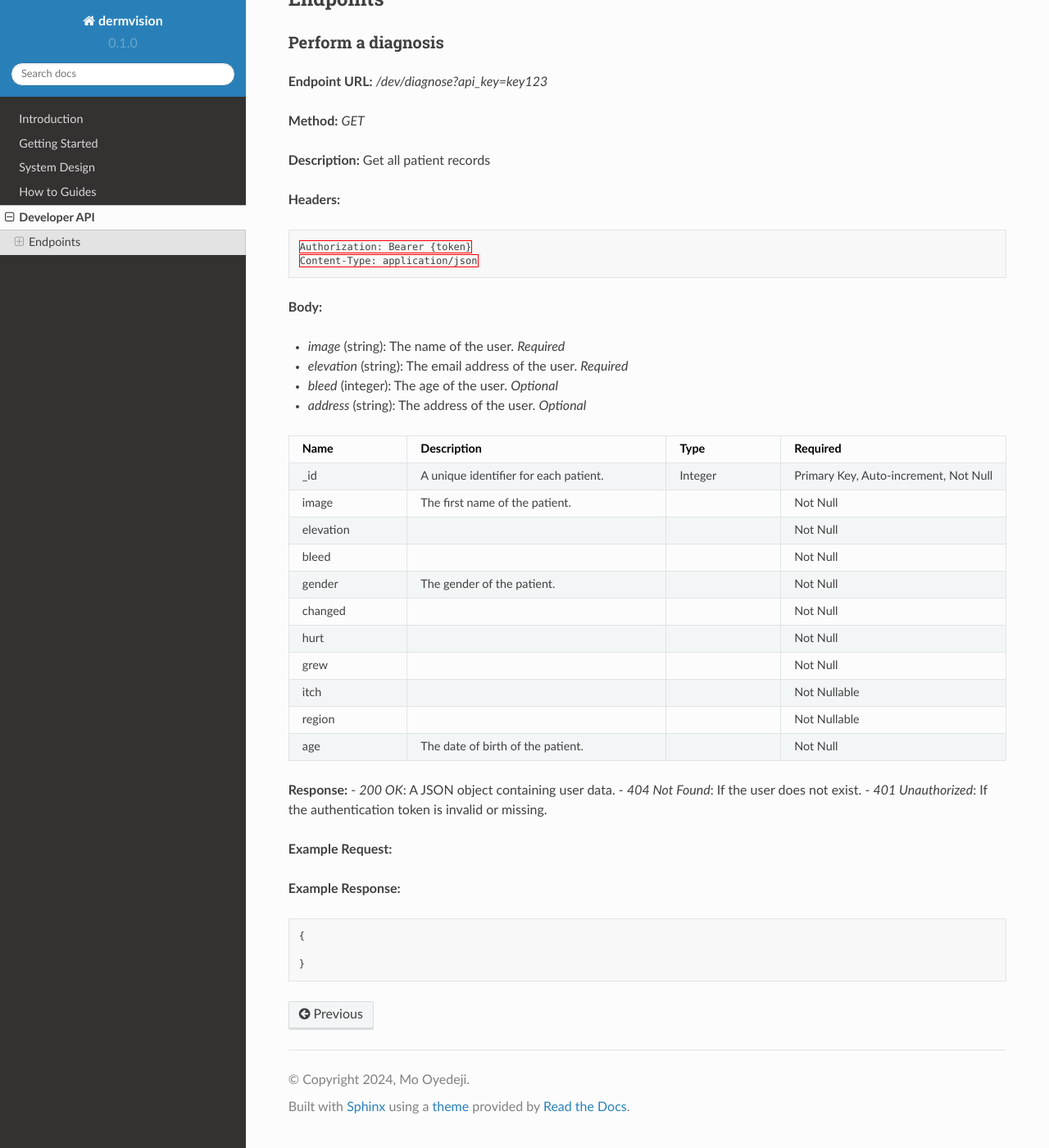
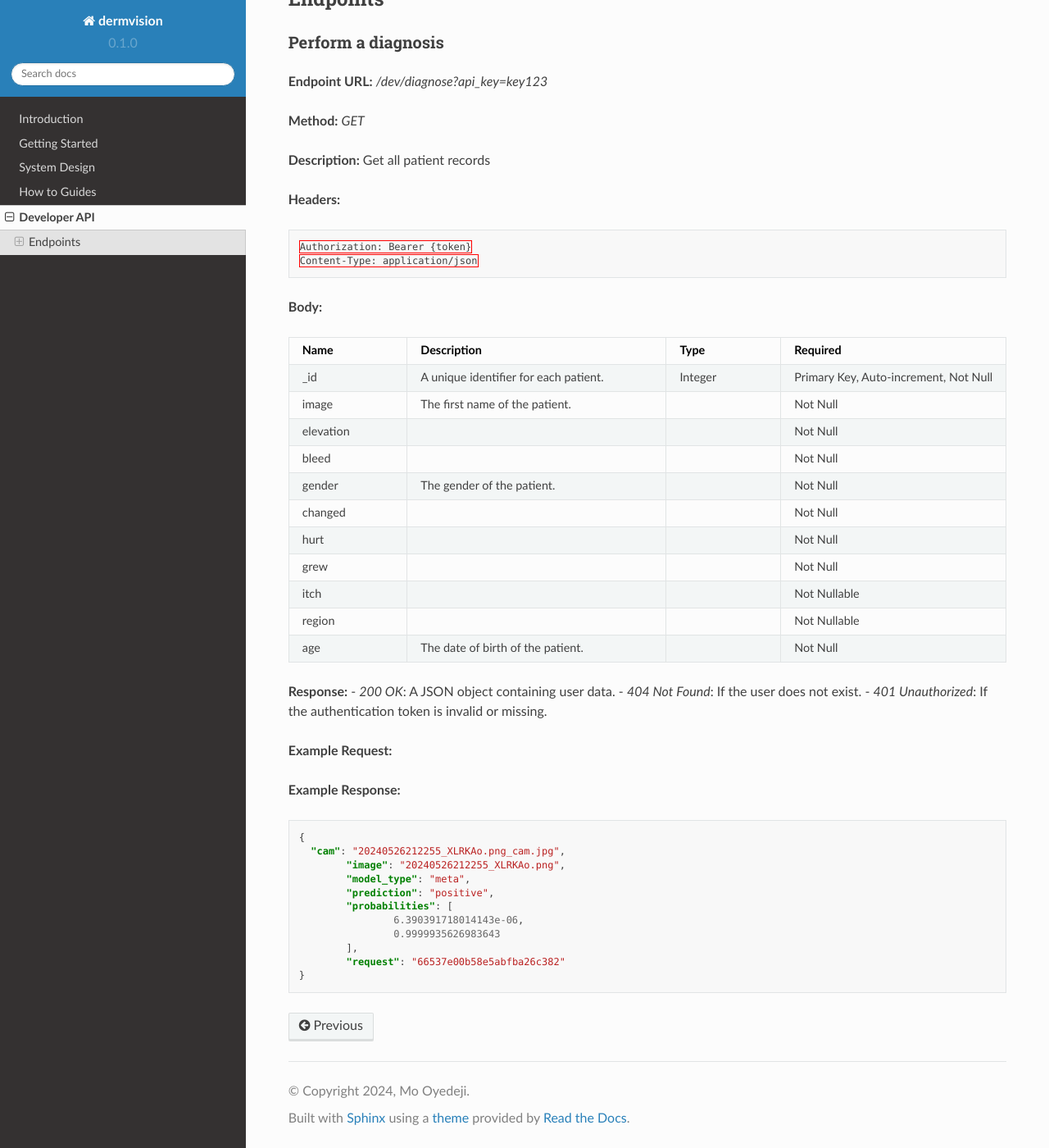
Before and after one commit to mojeedoyedeji/dermvision.docs, a Sphinx documentation site: the page built from docs/source/developer-api.rst, in a window 1280 px wide and 1400 px high, scrolled down 418 px. Shown: the whole window at 82% size. Built offline with Sphinx 7.4.7 and the Read the Docs theme 2.0.0, drawn with Linux system fonts in a browser that asks for light colours.

Commit message:
developer api

```diff
--- a/docs/source/developer-api.rst
+++ b/docs/source/developer-api.rst
@@ -33,12 +33,6 @@ Perform a diagnosis
 
 
 **Body:**
-
-- `image` (string): The name of the user. *Required*
-- `elevation` (string): The email address of the user. *Required*
-- `bleed` (integer): The age of the user. *Optional*
-- `address` (string): The address of the user. *Optional*
-
 
 .. csv-table::
    :header: "Name", "Description", "Type", "Required"
@@ -82,5 +76,13 @@ Perform a diagnosis
 .. code-block:: json
 
     {
-
+      "cam": "20240526212255_XLRKAo.png_cam.jpg",
+	    "image": "20240526212255_XLRKAo.png",
+	    "model_type": "meta",
+	    "prediction": "positive",
+	    "probabilities": [
+		    6.390391718014143e-06,
+		    0.9999935626983643
+	    ],
+	    "request": "66537e00b58e5abfba26c382"
     }
```
